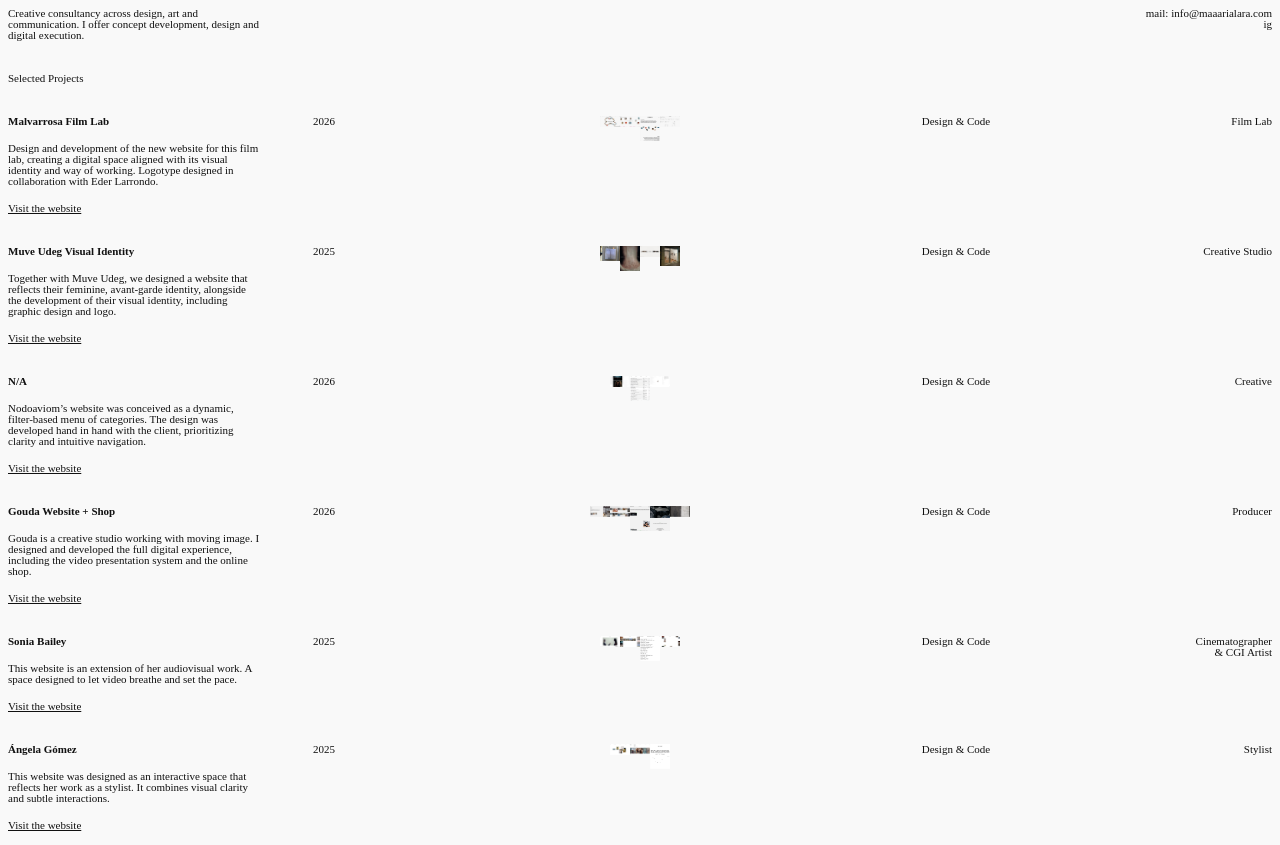
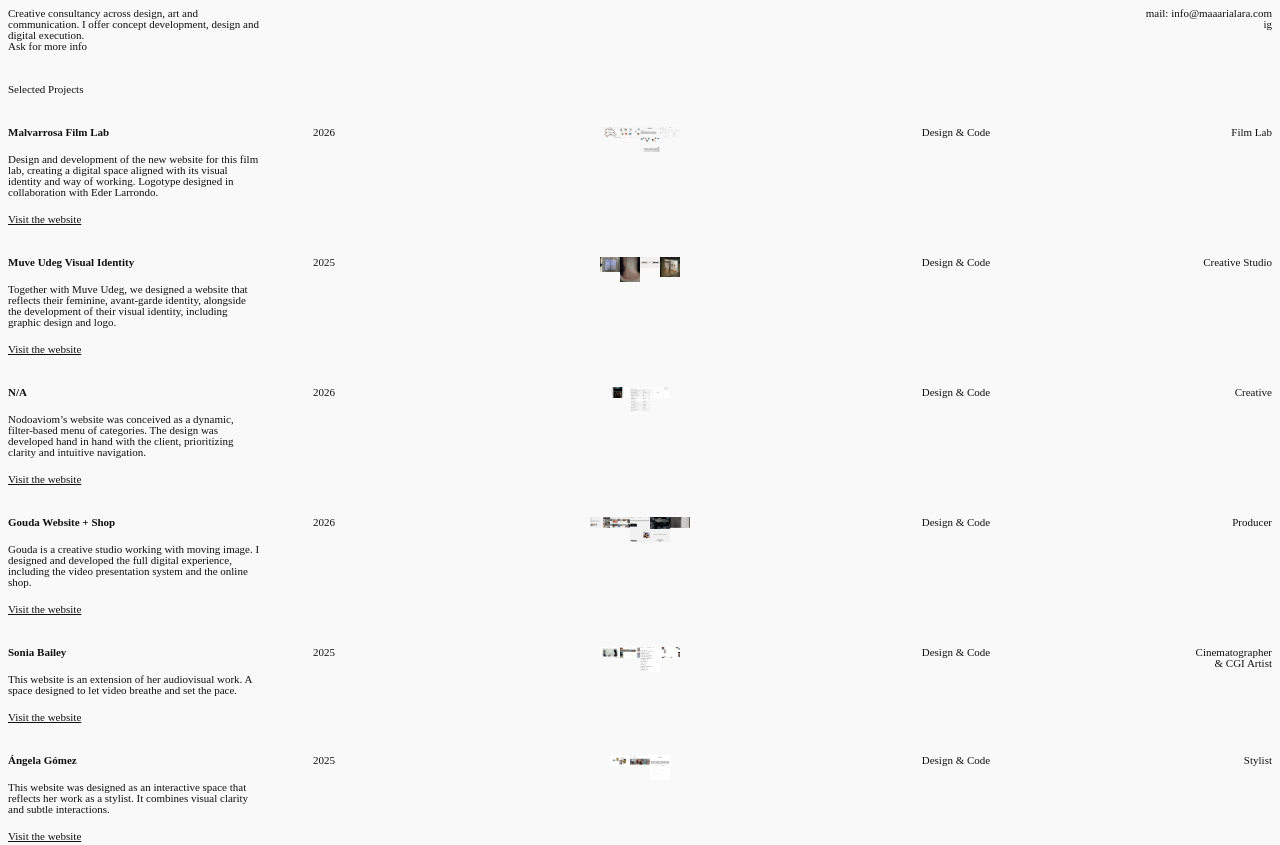
Before and after one commit to marialara1/website2026, a plain HTML site: page index.html in a window 1280 px wide. Shown: the top 845 px of the page. Drawn offline with Linux system fonts and the light colour scheme.

Commit message:
Enhance consultancy description with additional info link
Updated the consultancy description and added a link for more information.

```diff
--- a/index.html
+++ b/index.html
@@ -17,7 +17,12 @@
 <body>
     <main>
         <header>
-            <p>Creative consultancy across design, art and communication. I offer concept development, design and digital execution.</p>
+           <p>
+              Creative consultancy across design, art and communication.
+              I offer concept development, design and digital execution.
+              <br>
+              <a href="https://forms.gle/71fVBwmSELr8HLaSA" target="_blank" rel="noopener noreferrer">Ask for more info</a>
+            </p>
             <div class="contact-links">
                 <a href="mailto:info@maaarialara.com">mail: info@maaarialara.com</a>
                 <a href="https://www.instagram.com/mar.ia.lara" target="_blank" rel="noopener noreferrer">ig</a>
```
